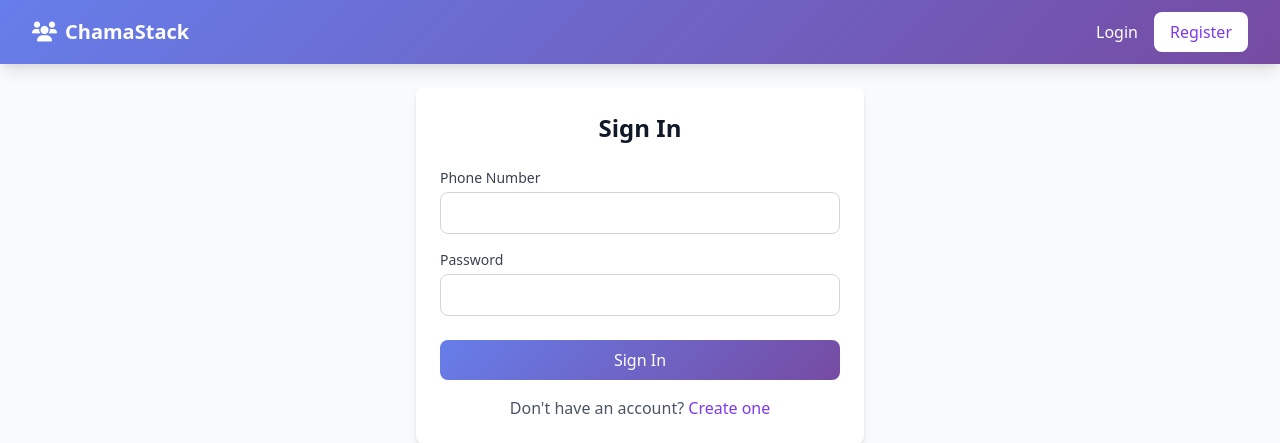
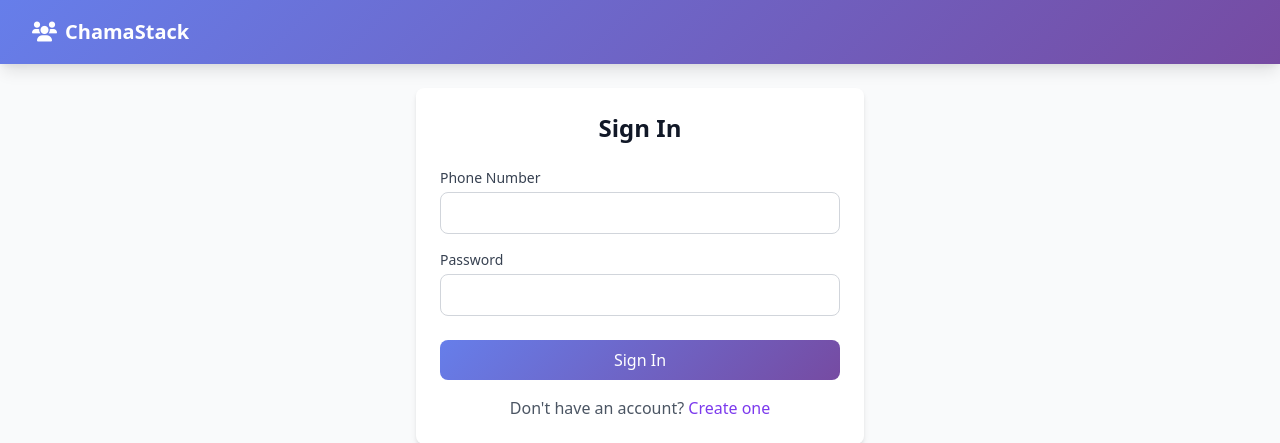
Before and after one commit to chegeMP/Chamastack, a Flask app: a page that uses templates/base.html in a window 1280 px wide. Shown: the top 443 px of the page. Run offline with Flask 3, Linux system fonts and the light colour scheme; some libraries are stand-ins or nearby versions.

Commit message:
Removed upper Authentication places

```diff
--- a/templates/base.html
+++ b/templates/base.html
@@ -49,12 +49,7 @@
                     </div>
                 </div>
                 {% else %}
-                <div class="flex items-center space-x-4">
-                    <a href="{{ url_for('login') }}" class="text-white hover:text-gray-200">Login</a>
-                    <a href="{{ url_for('register') }}" class="bg-white text-purple-600 px-4 py-2 rounded-lg font-medium hover:bg-gray-100">
-                        Register
-                    </a>
-                </div>
+
                 {% endif %}
             </div>
         </div>
```
